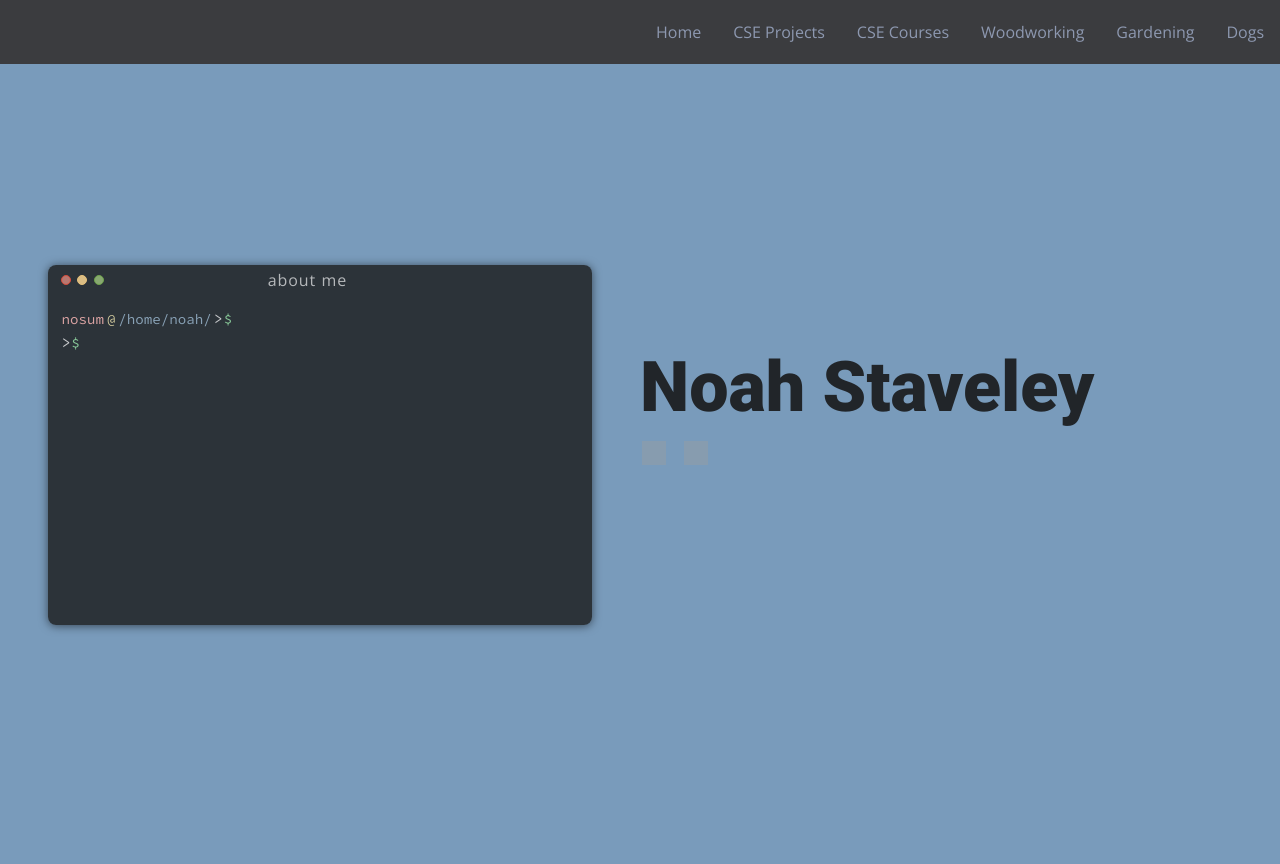
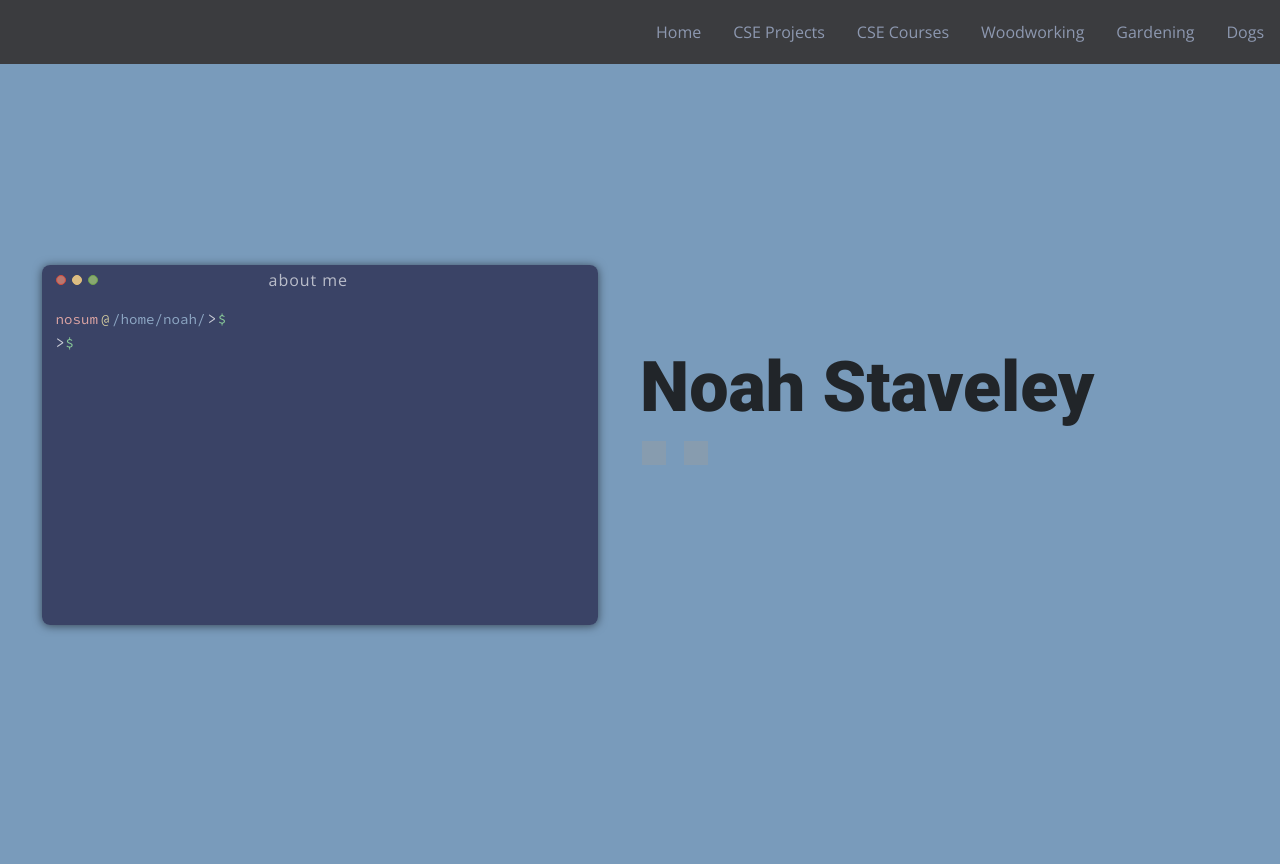
Before and after one commit to noahstaveley/personal-website, a Flask app: page / in a window 1280 px wide. Run offline with Flask 2, Linux system fonts and the light colour scheme; some libraries are stand-ins or nearby versions; grey boxes are pictures that could not be loaded.

Commit message:
changed about me box to blue tint

```diff
--- a/static/css/home.css
+++ b/static/css/home.css
@@ -144,8 +144,8 @@ ul li a {
 /* about me box */
 #terminal .terminal {
   position: relative;
-  background: #1a1919cc;
-  width: 85%;
+  background: #2b2d52cc;
+  width: 87%;
   height: 360px;
   border-radius: 8px;
   box-shadow: 0 1px 10px rgba(0, 0, 0, 0.55);
--- a/static/js/home.js
+++ b/static/js/home.js
@@ -7,7 +7,7 @@ $(function() {
         "><span class='caret'>$</span> CSE areas of interest: backend development, embedded systems <br/> ^100" +
         "><span class='caret'>$</span> languages: Java, Python, C, C++, bash, SystemVerilog<br/>" +
         "><span class='caret'>$</span> hobbies: skateboarding, snowboarding, music, dog training, gardening, greenhouse design and construction.<br/> ^300" +
-        "><span class='caret'>$</span> <a href= 'mailto:noahstaveley@gmail.com?Subject=Hello%20-from-website'> send an email</a> <br/>" +
+        "><span class='caret'>$</span> <a href= 'mailto:noahstaveley@gmail.com?Subject=Hello%20-from-website'> contact me </a> <br/>" +
         "><span class='caret'>$</span> Do you want to use your coding skills to fight for trans people? Shoot me an email, let's start something cool. <br/>"
       ],
       showCursor: true,
```
